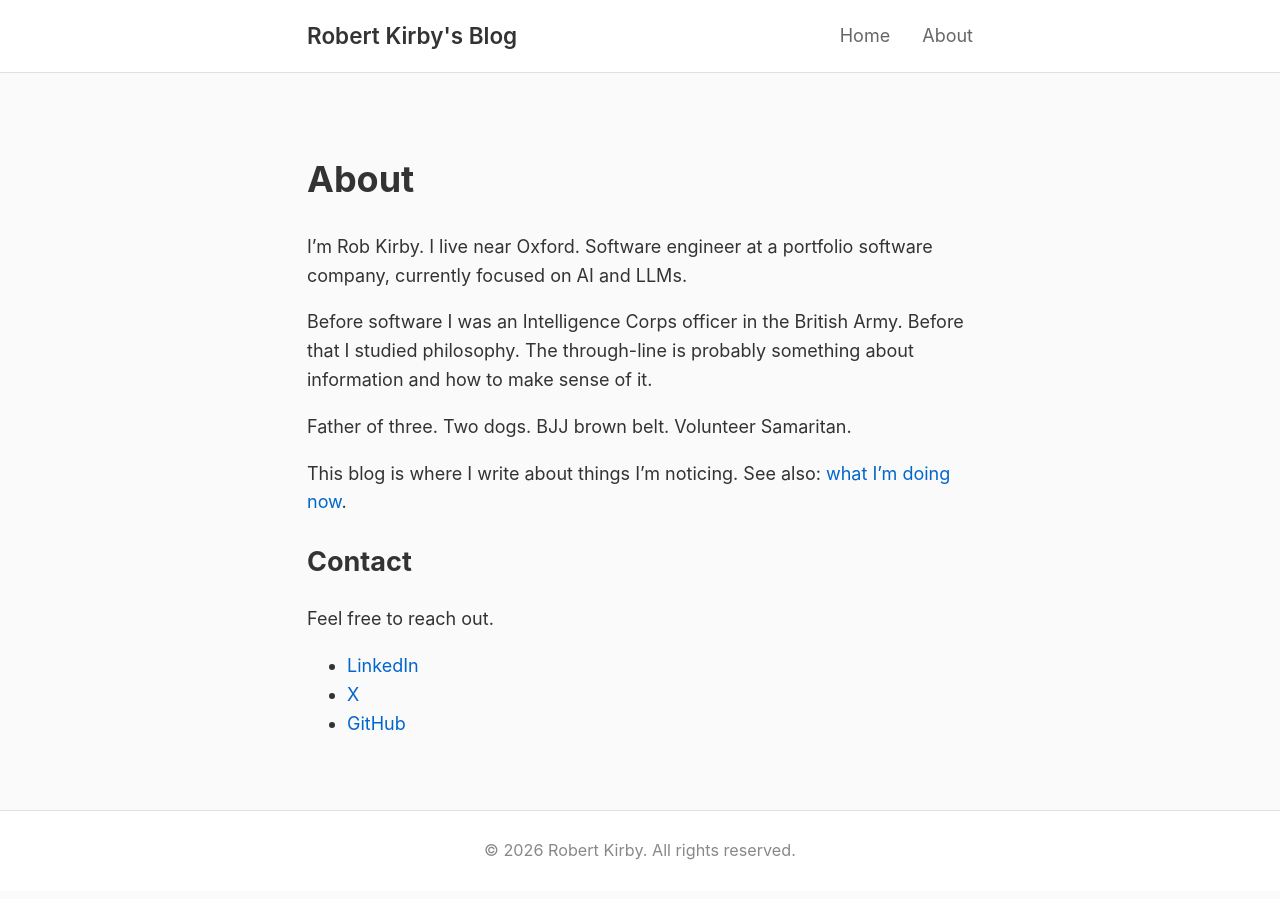
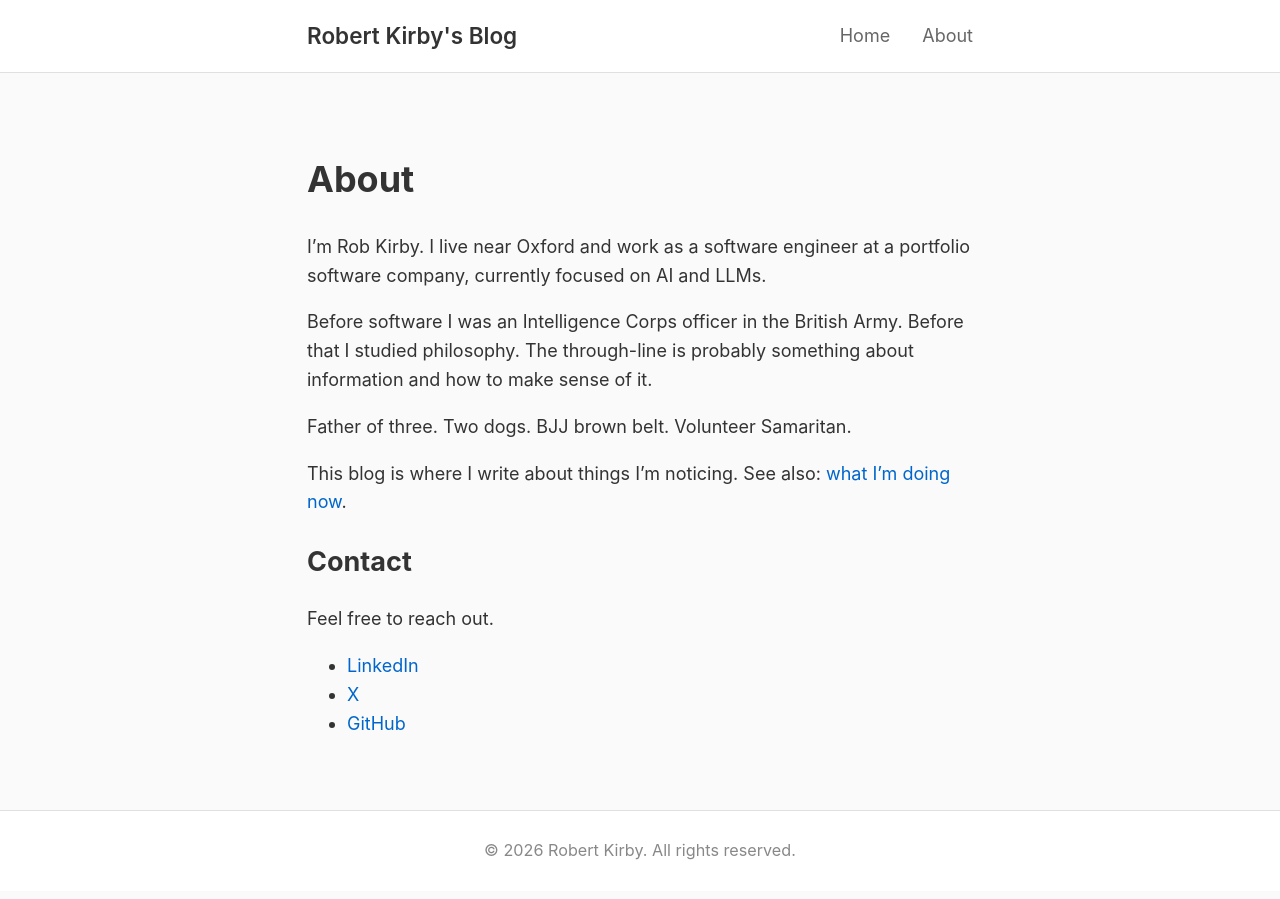
Before and after one commit to rob137/rob137.github.io, a Jekyll site: the page built from about.md, in a window 1280 px wide. Built offline with Jekyll 4.4.1, drawn with Linux system fonts in a browser that asks for light colours.

Commit message:
Smooth about intro: combine location and job

```diff
--- a/about.md
+++ b/about.md
@@ -5,7 +5,7 @@ permalink: /about/
 ---
 # About
 
-I'm Rob Kirby. I live near Oxford. Software engineer at a portfolio software company, currently focused on AI and LLMs.
+I'm Rob Kirby. I live near Oxford and work as a software engineer at a portfolio software company, currently focused on AI and LLMs.
 
 Before software I was an Intelligence Corps officer in the British Army. Before that I studied philosophy. The through-line is probably something about information and how to make sense of it.
 
```
